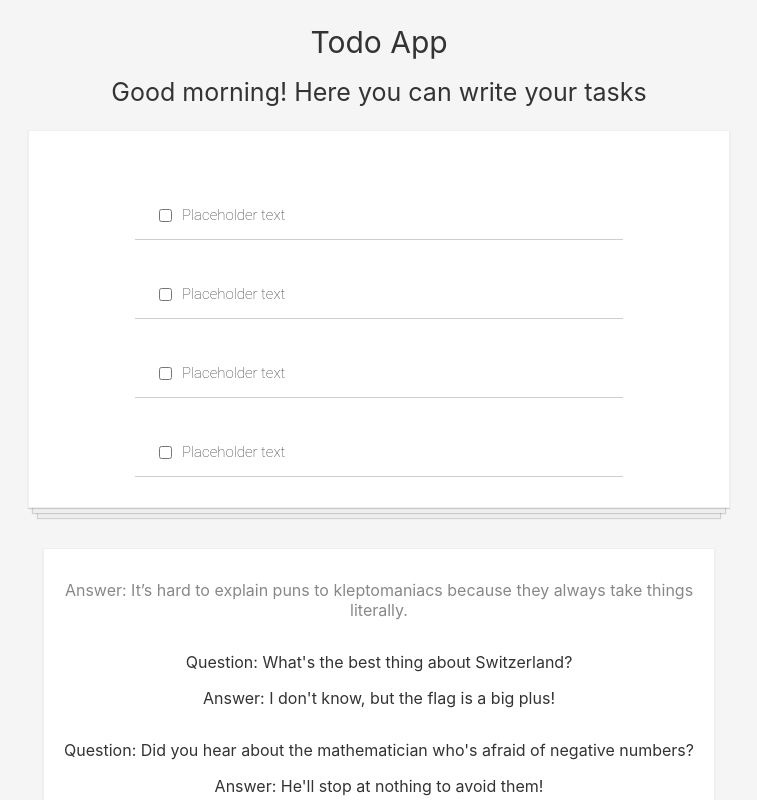
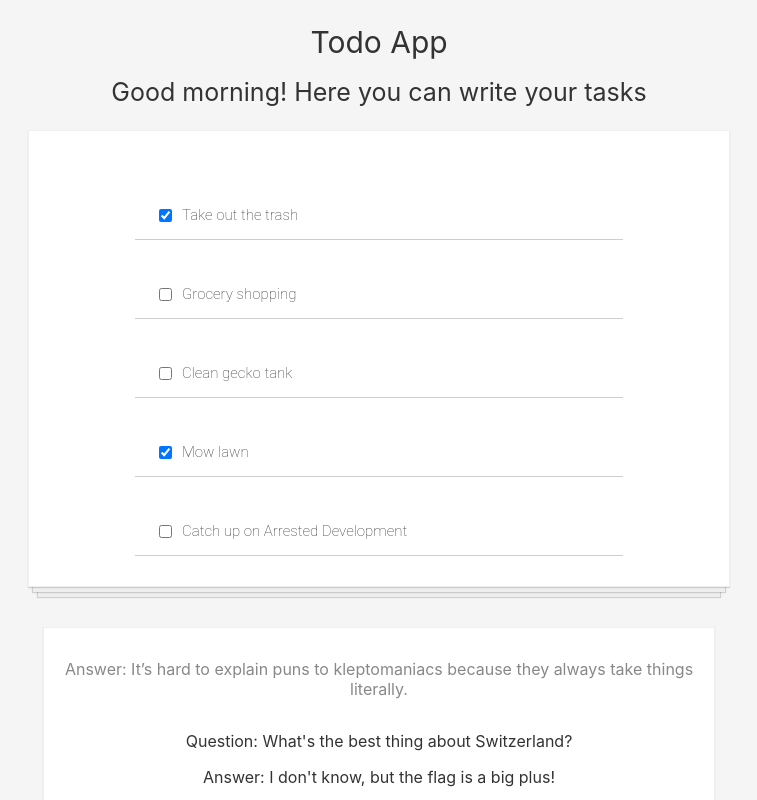
Before and after one commit to reymon359/react-todo-app, a React (Create React App) app: page / in a window 1280 px wide. Shown: the top 800 px of the page, without its empty margins (261-1018 px from the left). Built offline with nearby package versions, Linux system fonts and the light colour scheme.

Commit message:
using todosData

```diff
--- a/src/App.js
+++ b/src/App.js
@@ -1,5 +1,6 @@
 import React from 'react';
 import TodoItem from './TodoItem';
+import todosData from './todosData';
 
 // Components
 import Header from './components/Header';
@@ -8,15 +9,15 @@
 // import './App.css';
 
 function App() {
+  const todoItems = todosData.map(item => <TodoItem key={item.id} item={item}  />)
+
+
+
   return (
-
     <div>
       <Header />
       <div className="todo-list">
-        <TodoItem />
-        <TodoItem />
-        <TodoItem />
-        <TodoItem />
+        {todoItems}
       </div>
         <Jokes />
     </div>
--- a/src/TodoItem.js
+++ b/src/TodoItem.js
@@ -1,11 +1,11 @@
 import React from 'react'
 
-function TodoItem(){
+function TodoItem(props){
 
     return (
         <div className="todo-item">
-            <input type="checkbox" />
-            <p>Placeholder text</p>
+            <input type="checkbox" checked={props.item.completed} />
+            <p>{props.item.text}</p>
         </div>
     )
 
```
